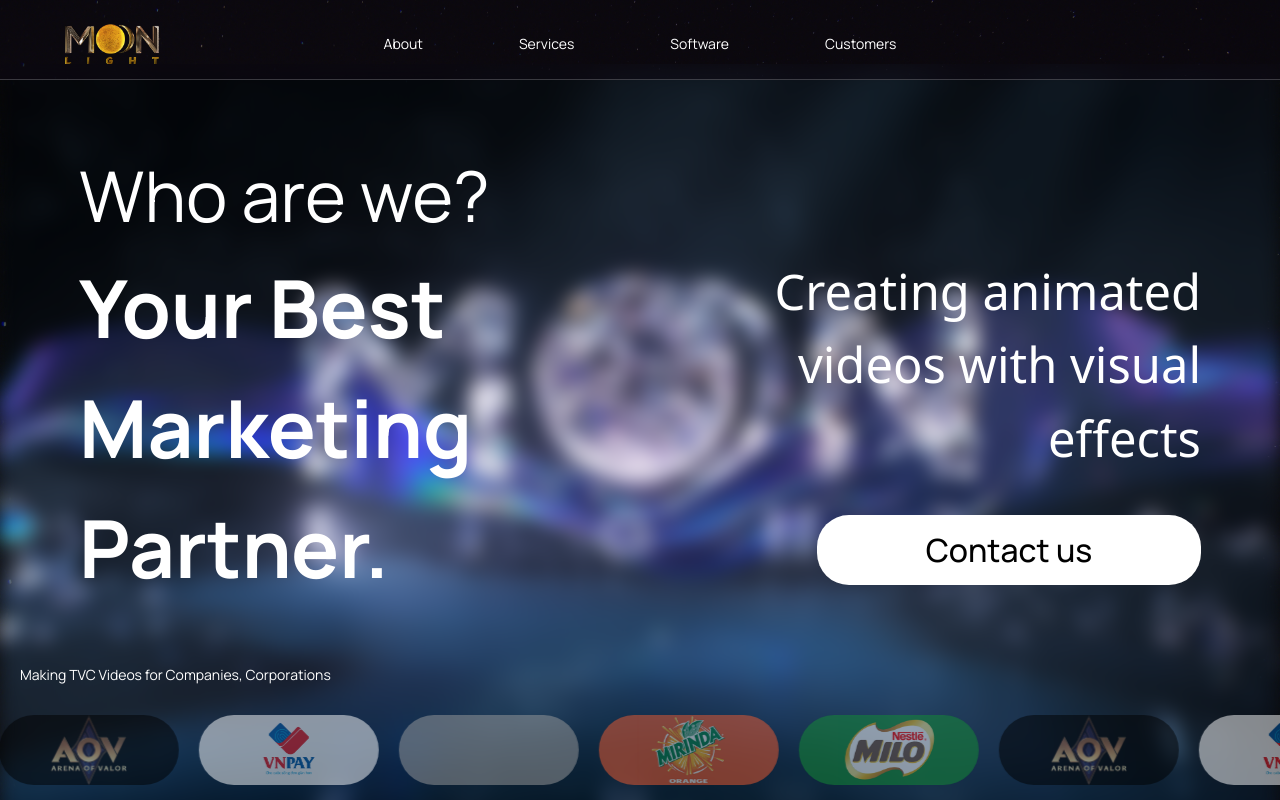
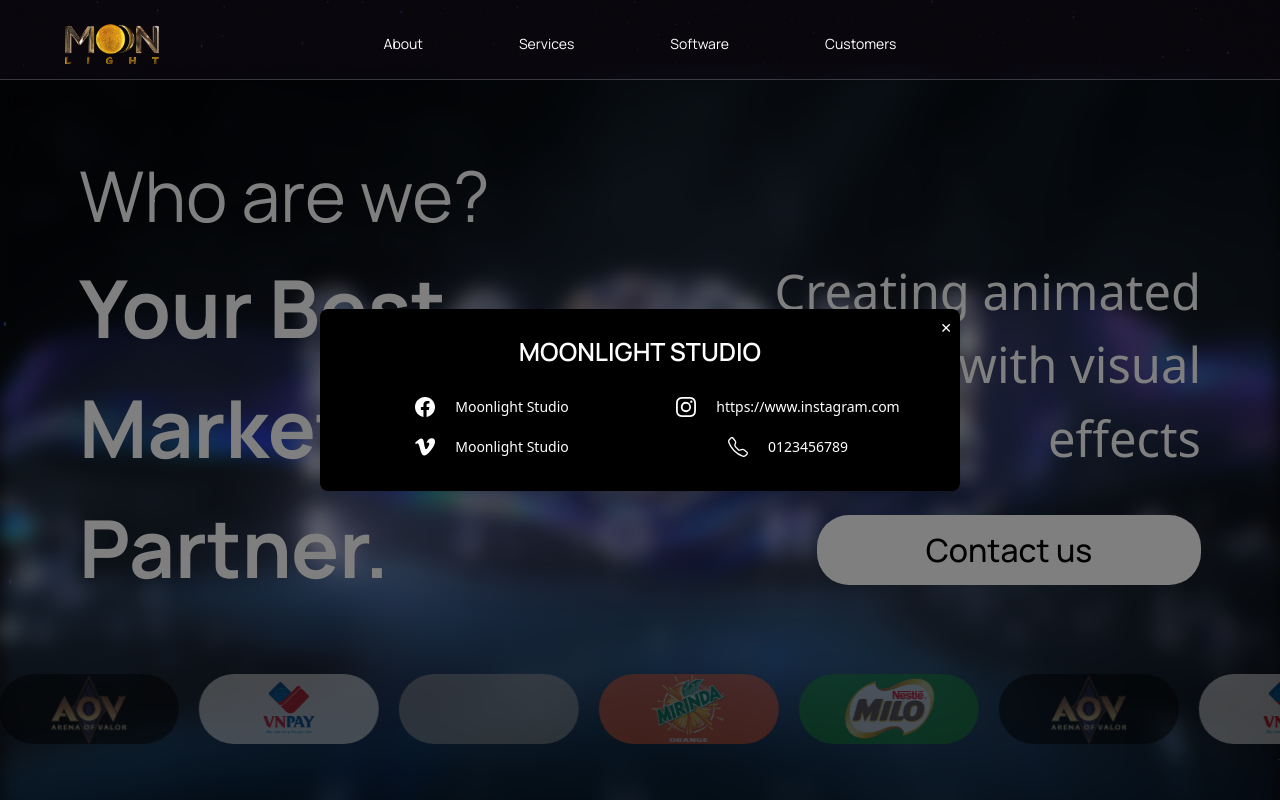
Before and after one commit to Hmducc/Moonlight, a React (Vite) app: page / in a window 1280 px wide. Both pictures are taken after a click on the button "Contact us". Shown: the top 800 px of the page. Built offline with nearby package versions, Linux system fonts and the light colour scheme; grey boxes are pictures that could not be loaded.

Commit message:
contact us

```diff
--- a/src/Screens/Brands.tsx
+++ b/src/Screens/Brands.tsx
@@ -82,9 +82,6 @@
 
 const Brands = () => (
   <div className="app  ">
-    <div className="text-white z-10 mb-5 ml-5 manrope">
-      Making TVC Videos for Companies, Corporations
-    </div>
     <InfiniteLooper speed={25} direction="right">
       <div className="contentBlock contentBlock--one lg:w-[180px] lg:h-[70px] w-[110px] h-[50px]"></div>
       <div className="contentBlock contentBlock--two lg:w-[180px] lg:h-[70px] w-[110px] h-[50px]"></div>
--- a/src/Screens/Homepage.css
+++ b/src/Screens/Homepage.css
@@ -50,7 +50,7 @@
 .diamond-container .z-10 {
   position: relative;
 
-  z-index: 10; /* Keeps the text above the blurred background */
+  z-index: 10;
 }
 
 .column {
--- a/src/Screens/Homepage.tsx
+++ b/src/Screens/Homepage.tsx
@@ -1,4 +1,4 @@
-import React from "react";
+import React, { useState } from "react";
 import "swiper/css";
 import "swiper/css/scrollbar";
 import { Scrollbar } from "swiper/modules";
@@ -27,6 +27,12 @@
 import Services from "./Services";
 import Software from "./Software";
 const Homepage: React.FC = () => {
+  const [isModalOpen, setIsModalOpen] = useState(false);
+
+  // Function to toggle modal visibility
+  const toggleModal = () => {
+    setIsModalOpen(!isModalOpen);
+  };
   return (
     <div className="home-bg overlay bg-scroll">
       <div className="flex flex-col items-center justify-center">
@@ -54,10 +60,100 @@
                   <p className="lg:text-5xl ml-3  lg:ml-0 text-[35px] ">
                     Creating animated videos with visual effects
                   </p>
-                  <div className=" flex justify-center items-center lg:justify-end ">
-                    <button className="lg:w-96 w-80  lg:h-70 h-14 lg:mt-10 mt-5 manrope font-medium  bg-white text-black contact-button">
+                  <div className="flex justify-center items-center lg:justify-end">
+                    <button
+                      className="lg:w-96 w-80 lg:h-70 h-14 lg:mt-10 mt-5 manrope font-medium bg-white text-black contact-button"
+                      onClick={toggleModal} // Open modal on button click
+                    >
                       Contact us
                     </button>
+
+                    {/* Modal */}
+                    {isModalOpen && (
+                      <div className="fixed inset-0 flex items-center  justify-center z-50 bg-black bg-opacity-50">
+                        <div className="bg-black md:w-[90%] w-[80%] lg:w-[50%] z-50 h-auto p-6 rounded-lg shadow-lg relative">
+                          <button
+                            className="absolute top-2 right-2 text-white hover:text-gray-300"
+                            onClick={toggleModal}
+                          >
+                            ✕
+                          </button>
+                          <div></div>
+                          <h2 className="text-2xl font-semibold  mb-4 manrope text-white text-center">
+                            MOONLIGHT STUDIO
+                          </h2>
+                          <div className="text-white text-left lg:h-10 justify-center  flex flex-col md:flex-row w-full">
+                            <div className=" flex items-center  mt-3 lg:mt-0 justify-start md:justify-center flex-1 flex-row flex-wrap">
+                              <a
+                                href="https://www.facebook.com/@moonlightstudiovfx"
+                                target="blank"
+                              >
+                                <img
+                                  src={fb}
+                                  className="w-5 h-5 filter invert "
+                                  alt="Facebook"
+                                />
+                              </a>
+                              <a
+                                href="https://www.facebook.com/@moonlightstudiovfx"
+                                className="ml-5"
+                                target="blank"
+                              >
+                                Moonlight Studio
+                              </a>
+                            </div>
+                            <div className=" flex-1 flex items-center mt-5 lg:mt-0 justify-start md:justify-center  flex-row flex-wrap">
+                              <a
+                                href="https://www.instagram.com"
+                                target="blank"
+                              >
+                                <img
+                                  src={ig}
+                                  className="w-5 h-5 filter invert"
+                                  alt="Instagram"
+                                />
+                              </a>
+                              <a
+                                href="https://www.instagram.com"
+                                className="ml-5"
+                              >
+                                https://www.instagram.com
+                              </a>
+                            </div>
+                          </div>
+                          <div className=" text-left lg:h-10 justify-center  mt-5 lg:mt-0   flex flex-col md:flex-row w-full">
+                            <div className=" flex-1 flex  items-center justify-start md:justify-center  flex-row flex-wrap">
+                              <a
+                                href="https://vimeo.com/moonlightstudiovn"
+                                target="blank"
+                              >
+                                <img
+                                  src={vimeo}
+                                  className="w-5 h-5 filter invert"
+                                  alt="Vimeo"
+                                />
+                              </a>
+                              <a
+                                href="https://vimeo.com/moonlightstudiovn"
+                                className="ml-5"
+                                target="blank"
+                              >
+                                Moonlight Studio
+                              </a>
+                            </div>
+                            <div className="flex-1 flex items-center  mt-5 lg:mt-0 justify-start md:justify-center  flex-row flex-wrap">
+                              <a>
+                                <img
+                                  src={phone}
+                                  className="w-5 h-5 filter invert"
+                                />
+                              </a>
+                              <p className="ml-5">0123456789</p>
+                            </div>
+                          </div>
+                        </div>
+                      </div>
+                    )}
                   </div>
                 </div>
               </div>
```
Also changed, not shown: src/assets/place.png (added).
